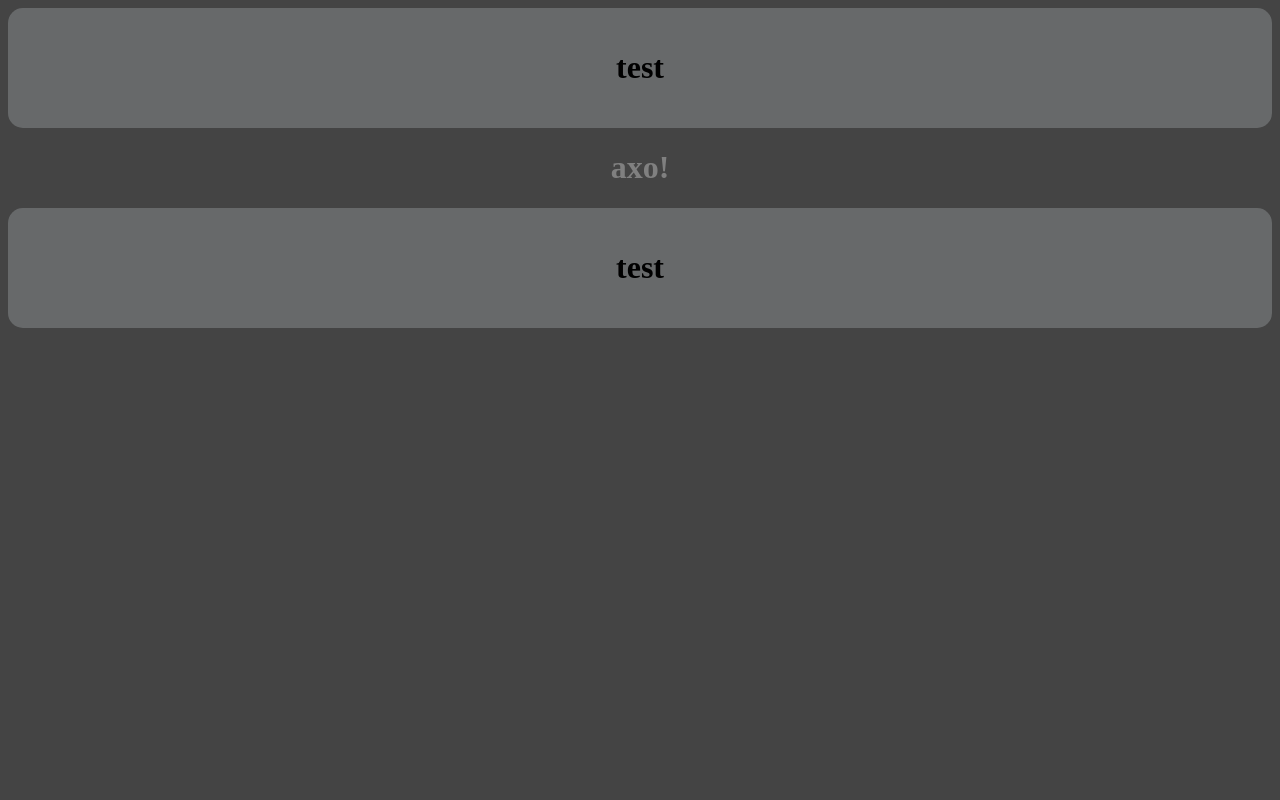
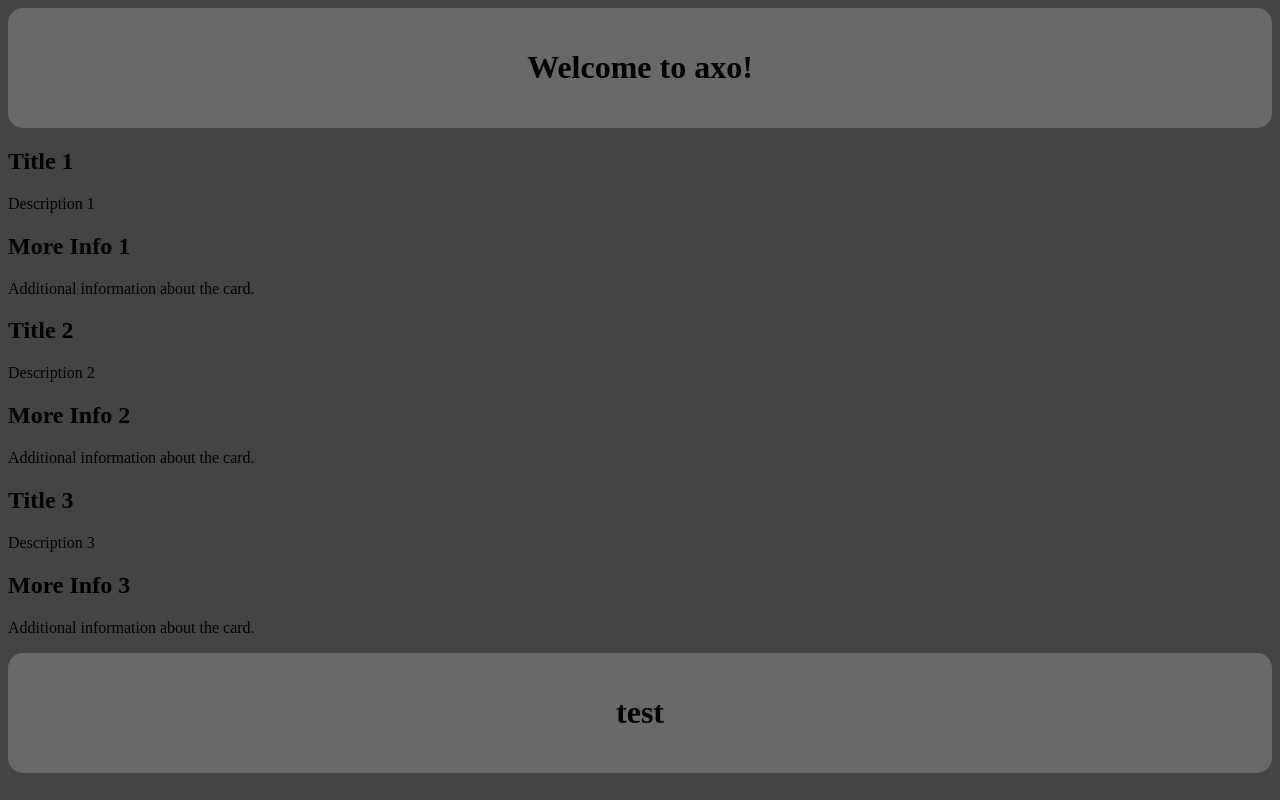
Before and after one commit to axobottled/axo-website, a plain HTML site: page index.html in a window 1280 px wide. Drawn offline with Linux system fonts and the light colour scheme.

Commit message:
Update index.html

```diff
--- a/index.html
+++ b/index.html
@@ -7,8 +7,45 @@
     <link rel="stylesheet" type="text/css" href="styles.css">
 </head>
 <body>
-    <header><h1>test</h1></header>
-    <center><h1 style="color:gray">axo!</h1></center>
+    <header><h1>Welcome to axo!</h1></header>
+    <section class="header-cards-container">
+        <div class="header-card1">
+            <div class="card-inner">
+                <div class="card-content">
+                    <h1>Title 1</h1>
+                    <p>Description 1</p>
+                </div>
+                <div class="card-hover-content">
+                    <h2>More Info 1</h2>
+                    <p>Additional information about the card.</p>
+                </div>
+            </div>
+        </div>
+        <div class="header-card1">
+            <div class="card-inner">
+                <div class="card-content">
+                    <h1>Title 2</h1>
+                    <p>Description 2</p>
+                </div>
+                <div class="card-hover-content">
+                    <h2>More Info 2</h2>
+                    <p>Additional information about the card.</p>
+                </div>
+            </div>
+        </div>
+        <div class="header-card1">
+            <div class="card-inner">
+                <div class="card-content">
+                    <h1>Title 3</h1>
+                    <p>Description 3</p>
+                </div>
+                <div class="card-hover-content">
+                    <h2>More Info 3</h2>
+                    <p>Additional information about the card.</p>
+                </div>
+            </div>
+        </div>
+    </section>
     <footer><h1>test</h1></footer>
 </body>
 </html>
```
